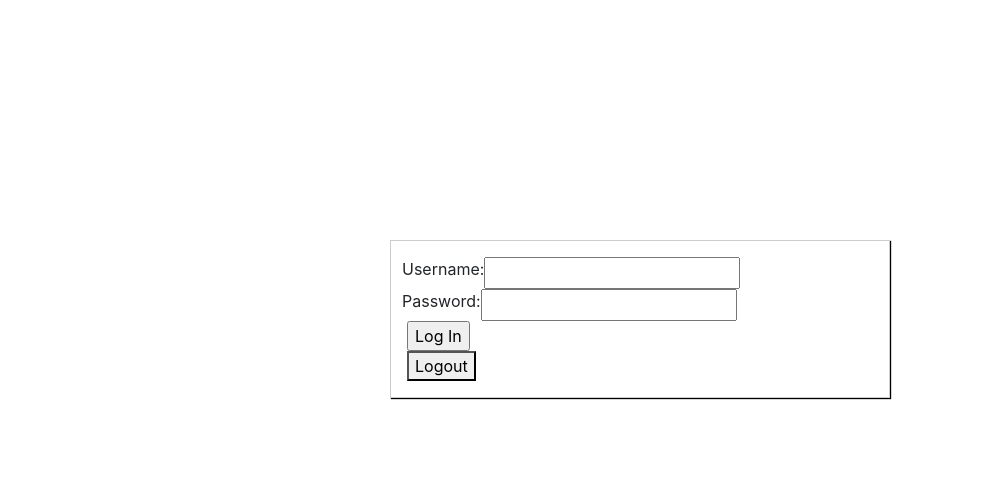
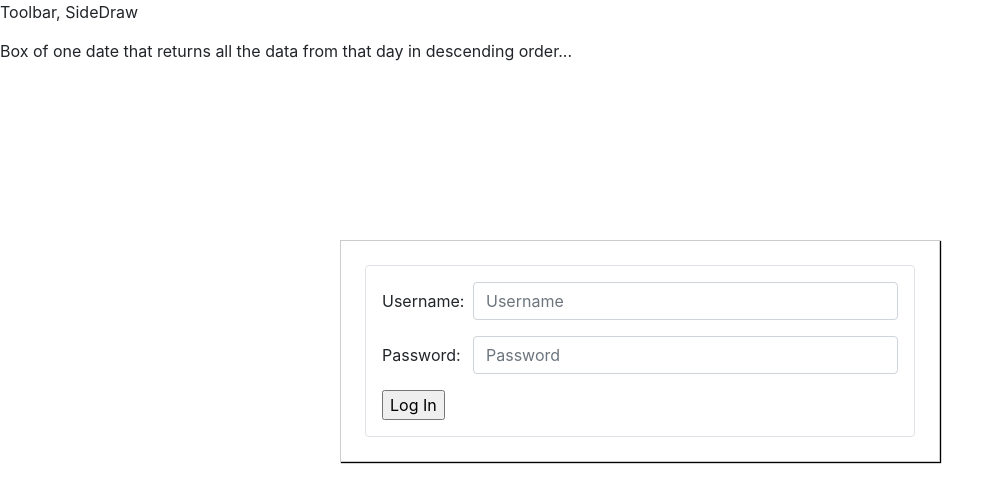
Before and after one commit to jpaea23/Scheduling_App, a React (Create React App) app in the folder frontend/: page / in a window 1280 px wide. Shown: the top 502 px of the page, without its empty margins (0-1005 px from the left). Built offline with nearby package versions, Linux system fonts and the light colour scheme.

Commit message:
#1 Modified login Form

```diff
--- a/frontend/src/App.js
+++ b/frontend/src/App.js
@@ -1,12 +1,17 @@
 import React from 'react';
+
+import Layout from './hoc/Layout/Layout';
+
 import Authentication from './containers/Authentication/Authentication';
+import Scheduler from './containers/Scheduler/Scheduler'
 
 class App extends React.Component {
   render(){
     return (
-      <div>
-        <Authentication/>
-      </div>
+      <Layout>
+         <Scheduler/>
+         <Authentication/>
+      </Layout>
     );
   }
 }
--- a/frontend/src/components/AuthenticationComp/AuthLogin/AuthLogin.js
+++ b/frontend/src/components/AuthenticationComp/AuthLogin/AuthLogin.js
@@ -1,24 +1,30 @@
 import React from 'react';
 
 const login = (props) => {
-  const isError = (props.error)? <h3 style={{color:'red', fontWeight:'bold'}}>Oh snap Something happened</h3> : null
+  const isError = (props.error) ? <p style={{color:'red', fontWeight:'bold'}}>Username and/or Password incorrect.</p> : null
 
   return(
-    <div>
+    <div className="border rounded m-2 p-3">
+      <div className="">
       {isError}
-      <form onSubmit={props.loginSubmit}>
-        <div className="form-row">
-          <label>Username: </label>
-          <input type="text" name='username' maxLength="100" onChange={props.usernameChange}/>
-        </div>
-        <div className="form-row">
-          <label>Password: </label>
-          <input type="password" name='password' maxLength="100" onChange={props.passwordChange}/>
-        </div>
-        <div className="submit-row">
-          <input type="submit" value="Log In" />
-        </div>
-      </form>
+        <form className='' onSubmit={props.loginSubmit}>
+          <div className="form-group row">
+            <label className="col-form-label col-md-2">Username: </label>
+            <div className="col-md-10">
+              <input type="text" name='username' maxLength="100" onChange={props.usernameChange} className="form-control" placeholder="Username"/>
+            </div>
+          </div>
+          <div className="form-group row mt-2">
+            <label className="col-form-label col-md-2">Password: </label>
+            <div className="col-md-10">
+              <input type="password" name='password' maxLength="100" onChange={props.passwordChange} className="form-control" placeholder="Password"/>
+            </div>
+          </div>
+          <div className="submit-row d-flex">
+            <input type="submit" value="Log In" />
+          </div>
+        </form>
+      </div>
     </div>
   );
 }
--- a/frontend/src/components/UI/Modal/Modal.module.css
+++ b/frontend/src/components/UI/Modal/Modal.module.css
@@ -12,9 +12,9 @@
     transition: all 0.3s ease-out;
 }
 
-@media (min-width: 600px) {
+@media (min-width: 700px) {
     .Modal {
-        width: 500px;
-        left: calc(50% - 250px);
+        width: 600px;
+        left: calc(50% - 300px);
     }
 }
--- a/frontend/src/containers/Authentication/Authentication.js
+++ b/frontend/src/containers/Authentication/Authentication.js
@@ -2,7 +2,6 @@ import React from 'react';
 import axios from "axios";
 
 import AuthLogin from '../../components/AuthenticationComp/AuthLogin/AuthLogin';
-import AuthLogout from '../../components/AuthenticationComp/AuthLogout/AuthLogout';
 import Spinner from '../../components/UI/SpinnerComp/SpinnerComp';
 import Modal from '../../components/UI/Modal/Modal';
 
@@ -61,10 +60,6 @@ class Authentication extends React.Component{
         this.setState({ credentials: usernameObj});
       }
 
-      logoutHandler = () =>{
-        console.log('logging user out');
-      }
-
     render(){
         let loginComp = (this.state.loading) ? <Spinner spinSize={15}/> : (
           <div>
@@ -73,9 +68,9 @@ class Authentication extends React.Component{
                     passwordChange={this.onPasswordChangeHandler}
                     error={this.state.error}
                     />
-            <AuthLogout logout={this.logoutHandler}/>
           </div>
         );
+
         return(
             <div>
               <Modal show={this.state.loginRequired}>
--- /dev/null
+++ b/frontend/src/containers/Scheduler/Scheduler.js
@@ -0,0 +1,14 @@
+import React, { Component } from "react"
+import Aux from "../../hoc/Aux/Aux";
+
+class Scheduler extends Component{
+    render(){
+        return(
+            <Aux>
+                Box of one date that returns all the data from that day in descending order...
+            </Aux>
+        );
+    }
+}
+
+export default Scheduler;
--- /dev/null
+++ b/frontend/src/hoc/Layout/Layout.js
@@ -0,0 +1,20 @@
+import React from 'react';
+
+import Aux from '../Aux/Aux';
+import styles from './Layout.module.css';
+
+class Layout extends React.Component {
+
+    render() {
+        return (
+            <Aux>
+                Toolbar, SideDraw
+                <main className={styles.Content}>
+                    {this.props.children}
+                </main>
+            </Aux>
+        )
+    }
+}
+
+export default Layout;
--- /dev/null
+++ b/frontend/src/hoc/Layout/Layout.module.css
@@ -0,0 +1,3 @@
+.Content {
+    margin-top: 15px;
+}
```
